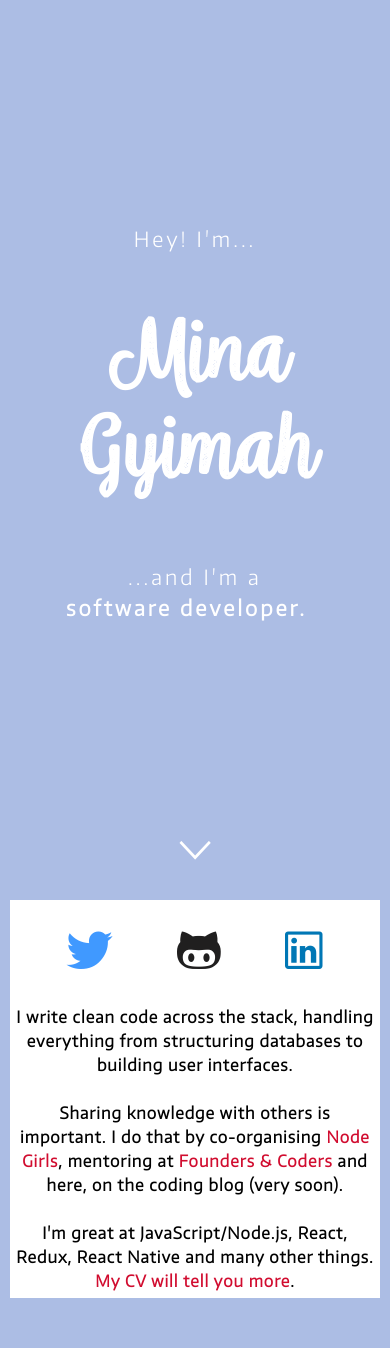
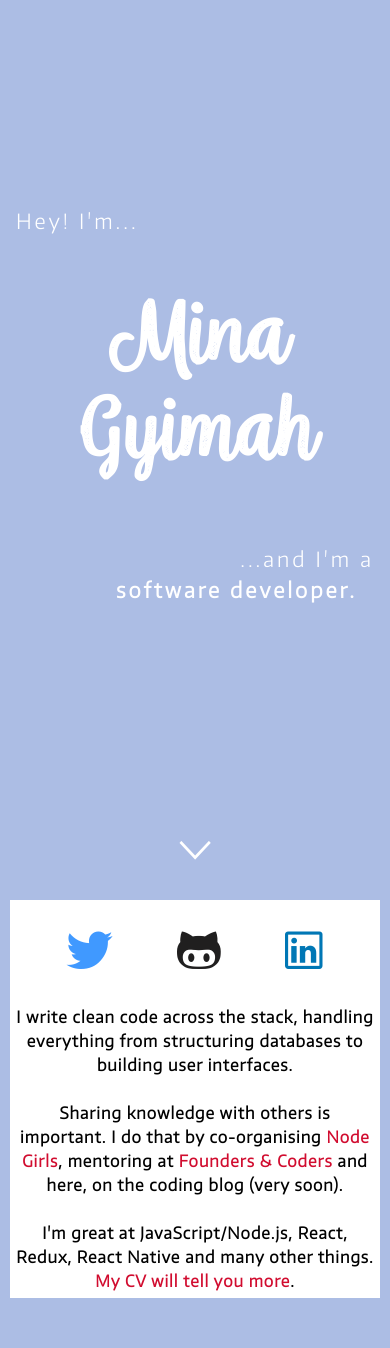
Before and after one commit to minaorangina/minaorangina.github.io, a Jekyll site: the page index.html, which Jekyll copies as it is, in a window 390 px wide. Built offline with Jekyll 4.4.1, drawn with Linux system fonts in a browser that asks for light colours.

Commit message:
increases margins

```diff
--- a/styles/responsive.css
+++ b/styles/responsive.css
@@ -2,8 +2,8 @@
 
   .top {
     padding: 0 1em;
-    height: 94vh;
-    margin-bottom: 6vh;
+    height: 90vh;
+    margin-bottom: 10vh;
   }
 
   .credentials h1.title {
@@ -14,15 +14,14 @@
 
   .credentials h2 {
     font-size: 1.3em;
-    text-align: center;
+    /*text-align: center;*/
   }
 
   .credentials h2:last-of-type {
     margin-top: 30px;
-    align-self: center;
+    text-align: right;
   }
   .credentials h2:last-of-type span {
-    align-self: center;
     display: inline-block;
   }
 
```
